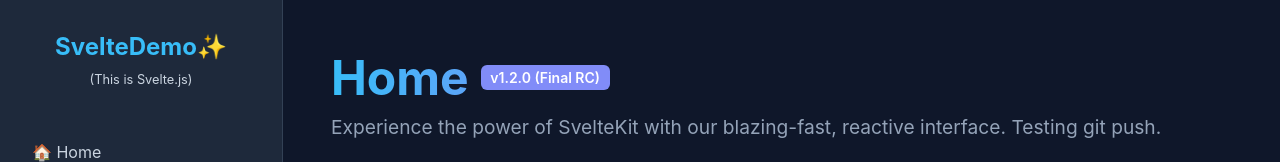
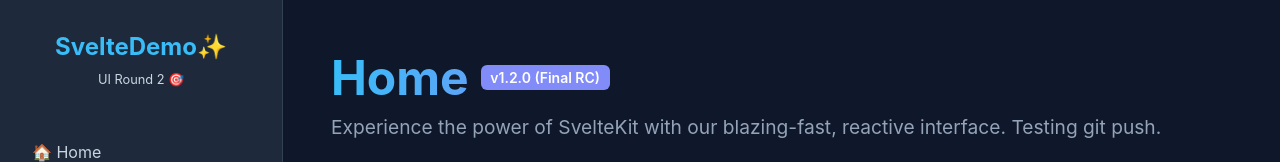
Before and after one commit to piyush241203/UVT_Testing8, a SvelteKit app: page / in a window 1280 px wide. Shown: the top 162 px of the page. Built offline with nearby package versions, Linux system fonts and the light colour scheme.

Commit message:
fix: switch to npm install (esbuild cross-platform), ui Round 2, clean gitignore

```diff
--- a/src/routes/+layout.svelte
+++ b/src/routes/+layout.svelte
@@ -1,9 +1,8 @@
-
 <script>
 </script>
 <div class="app-container">
   <nav class="sidebar">
-    <div class="brand">SvelteDemo✨<br/><span style="font-size: 0.8rem; color: #cbd5e1; font-weight: normal;">(This is Svelte.js)</span></div>
+    <div class="brand">SvelteDemo✨<br/><span style="font-size: 0.8rem; color: #cbd5e1; font-weight: normal;">UI Round 2 🎯</span></div>
     <a href="/">🏠 Home</a>
     <a href="/about">✨ About</a>
     <a href="/dashboard">✨ Dashboard</a>
```
Also changed, not shown: 1 other file (tests, documents, lock files or other folders).
